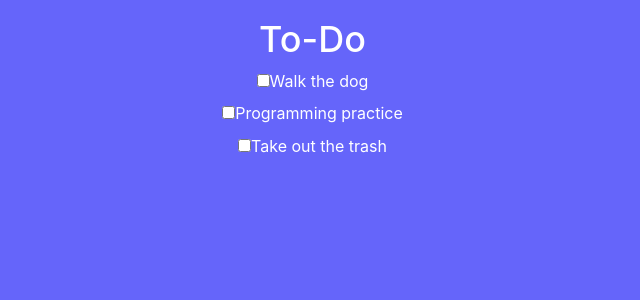
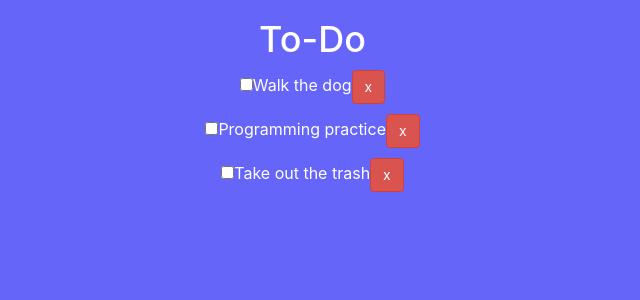
Before and after one commit to daniellekorn/todo, a React (Create React App) app: page / in a window 1280 px wide. Shown: the top 300 px of the page, without its empty margins (0-640 px from the left). Built offline with nearby package versions, Linux system fonts and the light colour scheme.

Commit message:
delete function

```diff
--- a/src/App.js
+++ b/src/App.js
@@ -26,7 +26,7 @@ class App extends React.Component {
 		};
 	}
 
-	markComplete = (id) => {
+	toggleComplete = (id) => {
 		this.setState({
 			todos: this.state.todos.map((todo) => {
 				if (todo.id === id) {
@@ -37,6 +37,12 @@ class App extends React.Component {
 		});
 	};
 
+	delTodo = (id) => {
+		this.setState({
+			todos: [...this.state.todos.filter((todo) => todo.id !== id)],
+		});
+	};
+
 	render() {
 		return (
 			<div className="text-center row">
@@ -44,7 +50,8 @@ class App extends React.Component {
 					<h1>To-Do</h1>
 					<Todos
 						todos={this.state.todos}
-						markComplete={this.markComplete}
+						toggleComplete={this.toggleComplete}
+						delTodo={this.delTodo}
 					></Todos>
 				</div>
 			</div>
--- a/src/components/TodoItem.jsx
+++ b/src/components/TodoItem.jsx
@@ -15,9 +15,16 @@ class TodoItem extends React.Component {
 				<p>
 					<input
 						type="checkbox"
-						onChange={this.props.markComplete.bind(this, id)}
+						onChange={this.props.toggleComplete.bind(this, id)}
 					/>
 					{title}
+					<button
+						type="button"
+						className="btn btn-danger"
+						onClick={this.props.delTodo.bind(this, id)}
+					>
+						x
+					</button>
 				</p>
 			</div>
 		);
--- a/src/components/Todos.jsx
+++ b/src/components/Todos.jsx
@@ -9,7 +9,8 @@ class Todos extends React.Component {
 			<TodoItem
 				key={todo.id}
 				todo={todo}
-				markComplete={this.props.markComplete}
+				toggleComplete={this.props.toggleComplete}
+				delTodo={this.props.delTodo}
 			></TodoItem>
 		));
 	}
```
